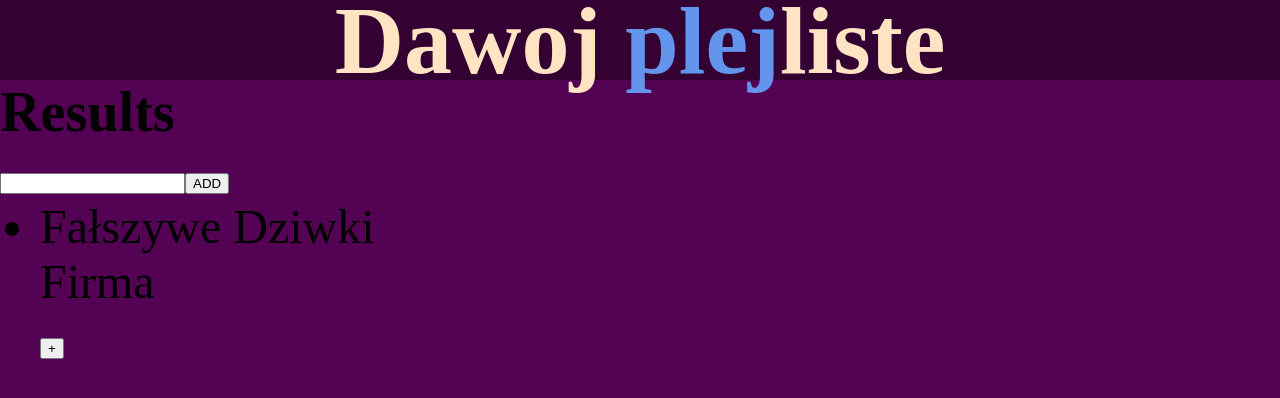
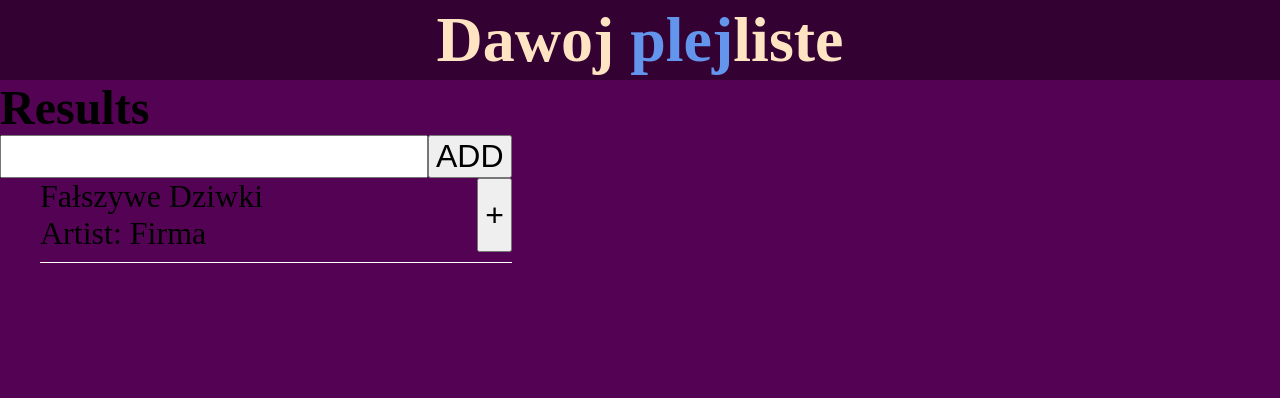
Before and after one commit to Mazako/Jammming, a React (Create React App) app: page / in a window 1280 px wide. Shown: the top 398 px of the page. Built offline with nearby package versions, Linux system fonts and the light colour scheme.

Commit message:
songs adding

```diff
--- a/src/App.css
+++ b/src/App.css
@@ -5,5 +5,11 @@
 
 body {
     background-color: #540354;
-    font-size: 3rem;
+    font-size: 2rem;
 }
+
+#app-bars {
+    display: flex;
+    flex-direction: row;
+    justify-content: space-between;
+}
--- a/src/App.js
+++ b/src/App.js
@@ -1,13 +1,26 @@
-import React from "react"
+import React, {useState} from "react"
 import Logo from './logo/Logo'
 import './App.css'
-import Results from "./results/Results";
+import Results from "./results/Results"
+import Song from "./song/Song"
 
 function App() {
+    const SONGS = [<Song name='Fałszywe Dziwki' artist='Firma'/>]
+    const [songs, setSongs] = useState(SONGS)
+
+    const onAddSong = (name) => {
+        setSongs([
+            ...songs,
+            <Song name={name} artist={'Firma'}/>
+        ])
+    }
+
     return (
         <div>
             <Logo/>
-            <Results/>
+            <div id={'app-bars'}>
+                <Results onAddSong={onAddSong} songs={songs}/>
+            </div>
         </div>
     )
 }
--- /dev/null
+++ b/src/results/Results.css
@@ -0,0 +1,8 @@
+input,
+button{
+    font-size: inherit;
+}
+
+#results-div {
+    width: 40%;
+}
--- a/src/results/Results.js
+++ b/src/results/Results.js
@@ -1,21 +1,19 @@
-import React, {useState} from "react";
-import Song from "../song/Song";
-import ResultsList from "./ResultsList";
-import SearchBar from "./SearchBar";
+import React, {useState} from "react"
+import ResultsList from "./ResultsList"
+import SearchBar from "./SearchBar"
+import './Results.css'
 
-function Results(props) {
-    const SONGS = [<Song name='Fałszywe Dziwki' artist='Firma'/>]
-
+function Results({songs, onAddSong}) {
     const [item, setItem] = useState("")
     const onSearchingSong = (name) => {
         setItem(name)
     }
 
     return (
-        <div>
-            <h3>Results</h3>
-            <SearchBar item={item} onSearchSong={onSearchingSong} />
-            <ResultsList songs={SONGS}/>
+        <div id={'results-div'}>
+            <h2>Results</h2>
+            <SearchBar item={item} onSearchSong={onSearchingSong} onAddSong={onAddSong} />
+            <ResultsList songs={songs}/>
         </div>
     )
 }
--- a/src/results/ResultsList.js
+++ b/src/results/ResultsList.js
@@ -1,4 +1,5 @@
-import React from "react";
+import React from "react"
+import './Results.css'
 
 function ResultsList({songs}) {
     return (
--- a/src/results/SearchBar.js
+++ b/src/results/SearchBar.js
@@ -1,15 +1,21 @@
-import React from "react";
+import React from "react"
+import './Results.css'
 
-function SearchBar({item, onSearchSong}) {
+function SearchBar({item, onSearchSong, onAddSong}) {
     const handleSearchSong = event => {
         const song = event.target.value;
         onSearchSong(song)
     }
 
+    const handleSongAdding = () => {
+        onAddSong(item)
+        onSearchSong('')
+    }
+
     return (
         <div>
             <input type={"text"} value={item} onChange={handleSearchSong}/>
-            <button>ADD</button>
+            <button onClick={handleSongAdding}>ADD</button>
         </div>
     )
 }
--- /dev/null
+++ b/src/song/Song.css
@@ -0,0 +1,18 @@
+.song-list {
+    display: grid;
+    grid-template: repeat(2, 1fr) / 20fr 1fr;
+    border-bottom: 1px solid white;
+    padding-bottom: 10px;
+}
+
+.song-name {
+    grid-area:  1 / 1 / span 1 / span 1;
+}
+
+.song-add {
+    grid-area: 1 / 2 / span 2 / span 1
+}
+
+.song-artist {
+    grid-area: 2 / 1 / span 1 / span 1;
+}
--- a/src/song/Song.js
+++ b/src/song/Song.js
@@ -1,11 +1,11 @@
 import React from "react";
-
+import './Song.css'
 function Song({name, artist, onClickSongButton}) {
     return(
-        <li>
-            <p>{name}</p>
-            <p>{artist}</p>
-            <button>+</button>
+        <li className={'song-list'}>
+            <p className={'song-name'}>{name}</p>
+            <p className={'song-artist'}>Artist: {artist}</p>
+            <button className={'song-add'}>+</button>
         </li>
     )
 }
```
